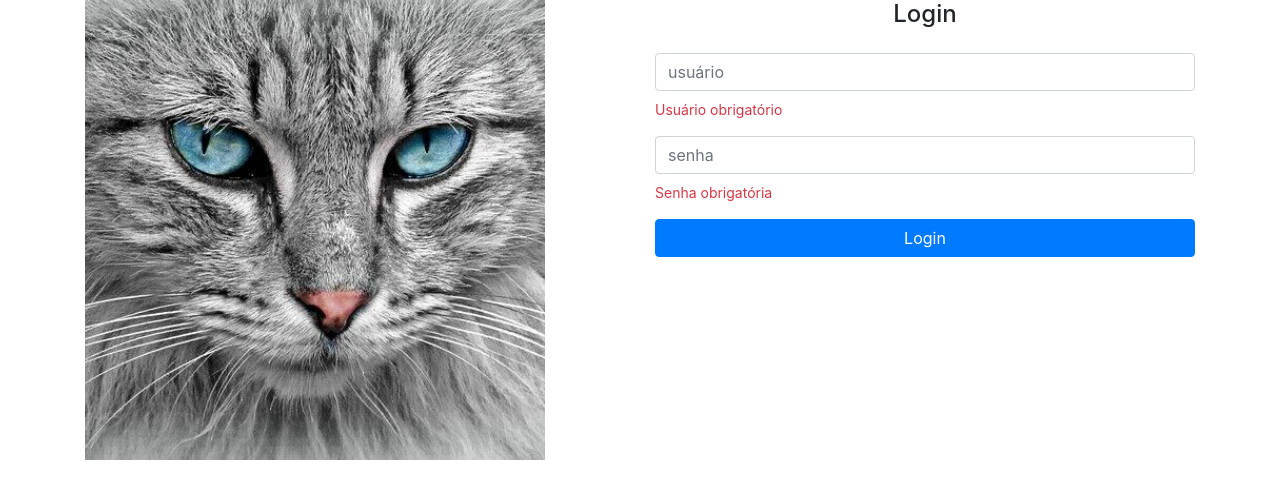
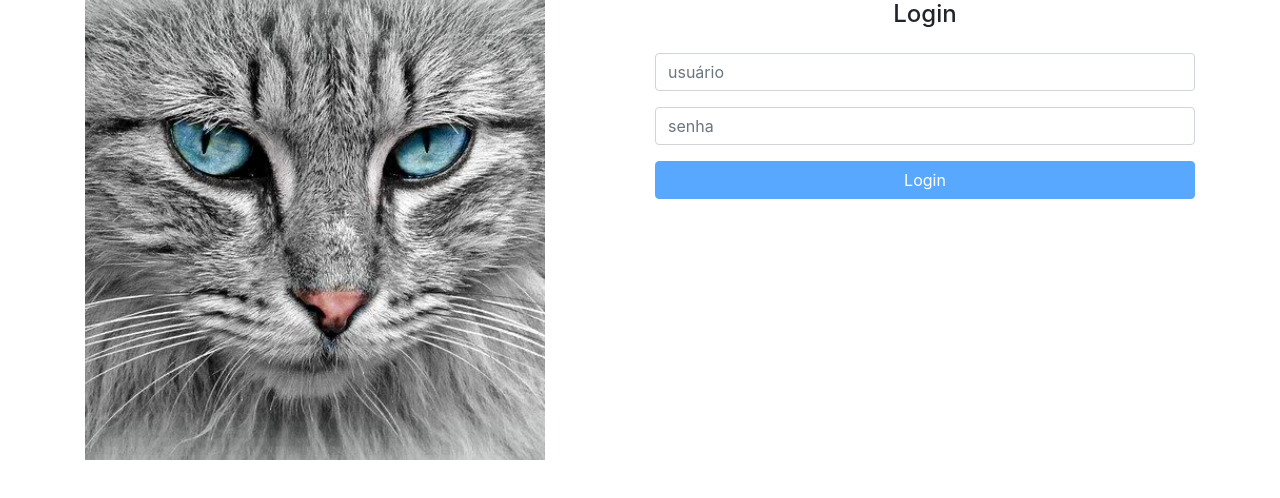
Before and after one commit to guerradaniel/gatito-book, an Angular app in the folder gatitobook/: page /home in a window 1280 px wide. Shown: the top 498 px of the page. Built offline with nearby package versions, Linux system fonts and the light colour scheme.

Commit message:
Criado validações de formulário.

```diff
--- a/gatitobook/src/app/home/login/login.component.html
+++ b/gatitobook/src/app/home/login/login.component.html
@@ -1,17 +1,17 @@
 <h4 class="text-center">Login</h4>
-<form class="form mt-4" (ngSubmit)="login()">
+<form class="form mt-4" (ngSubmit)="login()" #loginForm="ngForm">
   <div class="form-group">
     <input type="text" class="form-control" placeholder="usuário" [(ngModel)]="usuario" name="usuario"
       #campoUsuario="ngModel" required />
-    <app-mensagem mensagem="Usuário obrigatório" *ngIf="campoUsuario.invalid"></app-mensagem>
+    <app-mensagem mensagem="Usuário obrigatório" *ngIf="campoUsuario.invalid && campoUsuario.touched"></app-mensagem>
 
   </div>
 
   <div class="form-group">
     <input type="password" class="form-control" placeholder="senha" [(ngModel)]="senha" name="senha"
       #campoSenha="ngModel" required>
-    <app-mensagem mensagem="Senha obrigatória" *ngIf="campoSenha.invalid"></app-mensagem>
+    <app-mensagem mensagem="Senha obrigatória" *ngIf="campoSenha.invalid && campoSenha.touched"></app-mensagem>
   </div>
 
-  <button type="submit" class="btn btn-primary btn-block">Login</button>
+  <button type="submit" class="btn btn-primary btn-block" [disabled]="loginForm.invalid">Login</button>
 </form>
```
